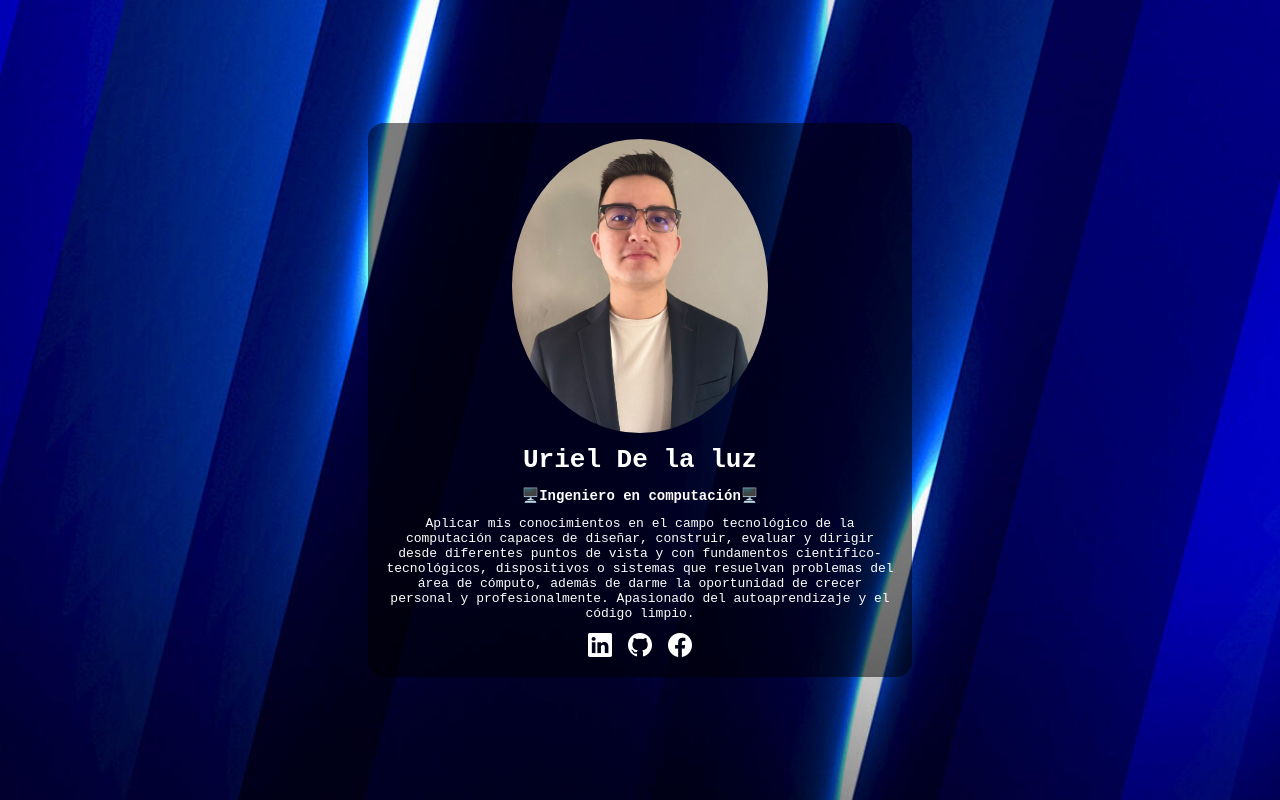
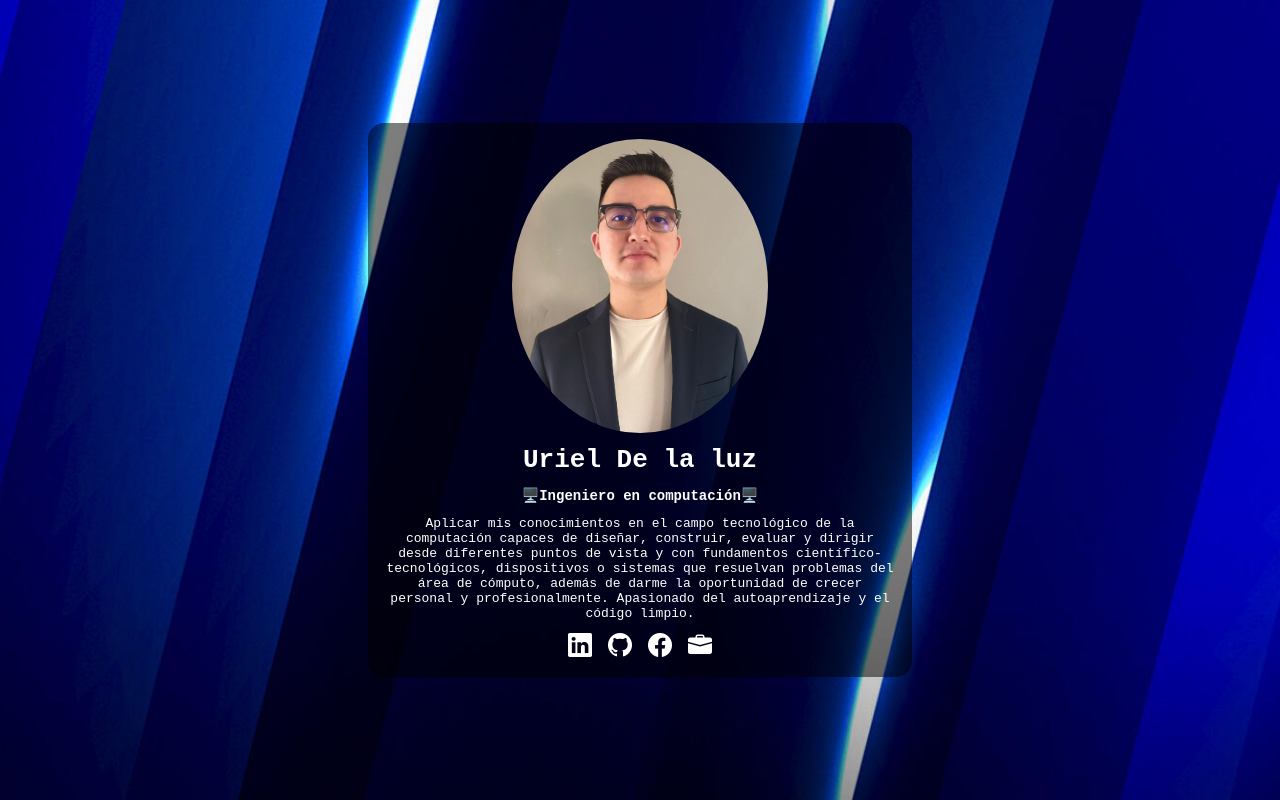
Before and after one commit to OfTheLight1/urieldelaluz-card, a plain HTML site: page index.html in a window 1280 px wide. Drawn offline with nearby package versions, Linux system fonts and the light colour scheme.

Commit message:
feat: refactor optimization v2

```diff
--- a/index.html
+++ b/index.html
@@ -34,6 +34,10 @@
                 <i class="bi bi-facebook"></i>
             </a>
         </li>
+                    <a href="https://drive.google.com/drive/folders/14cFcFFMq9OBQFyyS3l5G4UfSCsr6osKA?usp=drive_link" target="_blank" rel="noopener noreferrer" class="link">
+                <i class="bi bi-briefcase-fill"></i>
+            </a>
+        </li>
      </ul>
 </main>
 </body>
```
